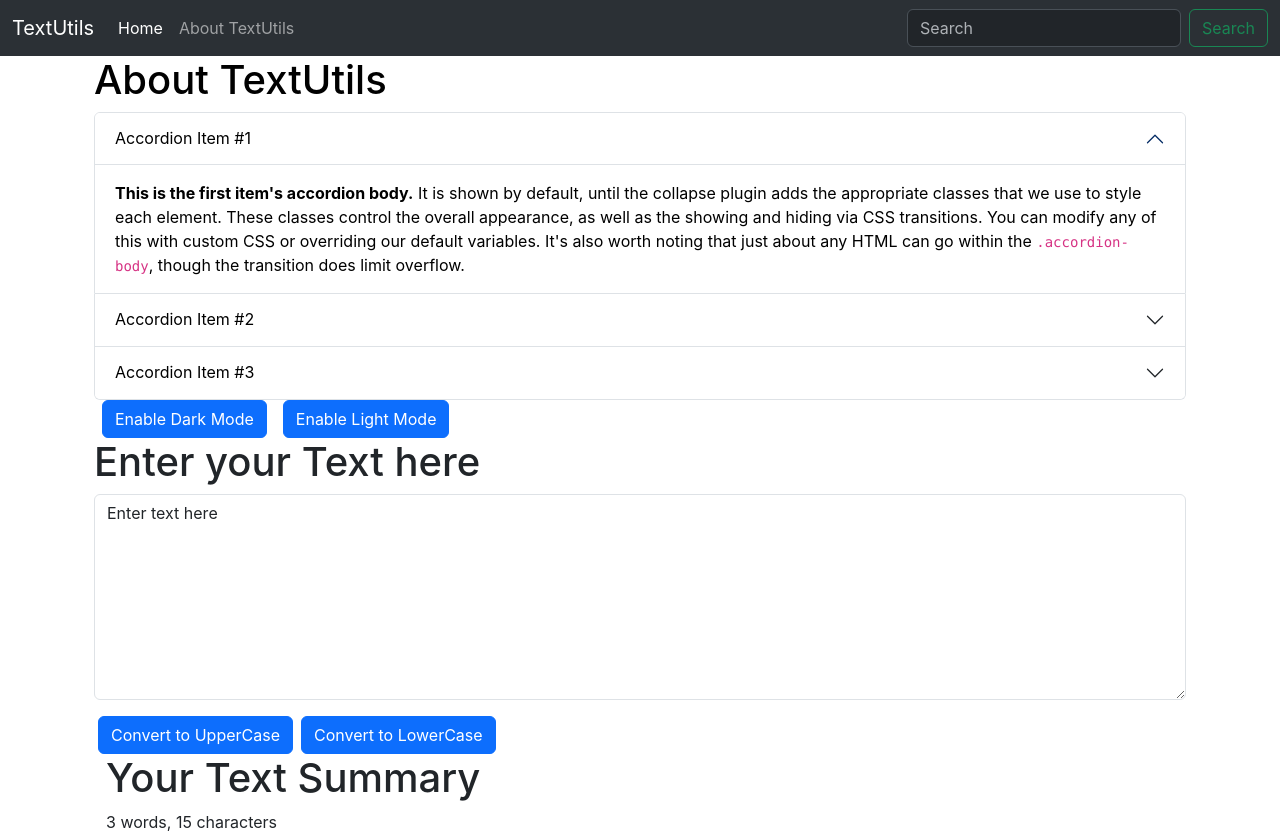
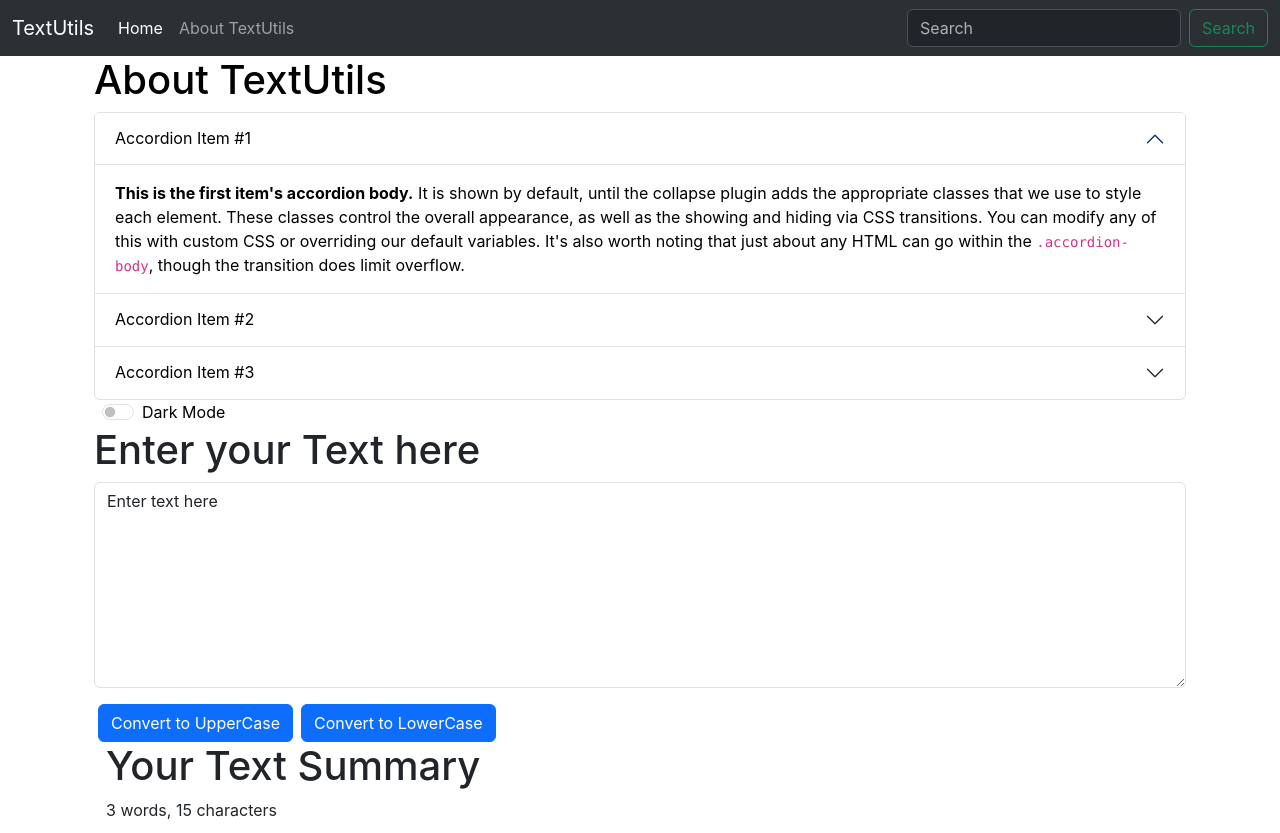
Before and after one commit to erjkjaskaran/reacttutorial, a React (Create React App) app: page / in a window 1280 px wide. Shown: the top 833 px of the page. Built offline with nearby package versions, Linux system fonts and the light colour scheme.

Commit message:
dark mode switch

```diff
--- a/public/index.html
+++ b/public/index.html
@@ -15,6 +15,8 @@
     <link href="https://cdn.jsdelivr.net/npm/bootstrap@5.3.3/dist/css/bootstrap.min.css" rel="stylesheet"
           integrity="sha384-QWTKZyjpPEjISv5WaRU9OFeRpok6YctnYmDr5pNlyT2bRjXh0JMhjY6hW+ALEwIH" crossorigin="anonymous" />
 
+    <link href="https://fonts.googleapis.com/css?family=Roboto+Condensed:400,300" rel="stylesheet" type="text/css" />
+
 
     <title>React App</title>
   </head>
--- a/src/Components/About.js
+++ b/src/Components/About.js
@@ -7,18 +7,18 @@ export default function About(props) {
     color: "black",
   });
 
-  const enabledarkmode = () => {
-    setMystyle({
-      backgroundColor: "black",
-      color: "white",
-    });
-  };
-
-  const enablelightmode = () => {
-    setMystyle({
-      backgroundColor: "white",
-      color: "black",
-    });
+  const togglestyle = () => {
+    if (mystyle.color === "white") {
+      setMystyle({
+        color: "black",
+        backgroundColor: "white",
+      });
+    } else {
+      setMystyle({
+        color: "white",
+        backgroundColor: "black",
+      });
+    }
   };
 
   return (
@@ -119,12 +119,19 @@ export default function About(props) {
           </div>
         </div>
       </div>
-      <button className="btn btn-primary mx-2" onClick={enabledarkmode}>
-        Enable Dark Mode
-      </button>
-      <button className="btn btn-primary mx-2" onClick={enablelightmode}>
-        Enable Light Mode
-      </button>
+      <div className="form-check form-switch mx-2">
+        <label className="form-check-label" for="flexSwitchCheckChecked">
+          Dark Mode
+        </label>
+        <input
+          className="form-check-input"
+          type="checkbox"
+          role="switch"
+          id="flexSwitchCheckChecked"
+          unchecked
+          onChange={togglestyle}
+        />
+      </div>
     </div>
   );
 }
```
